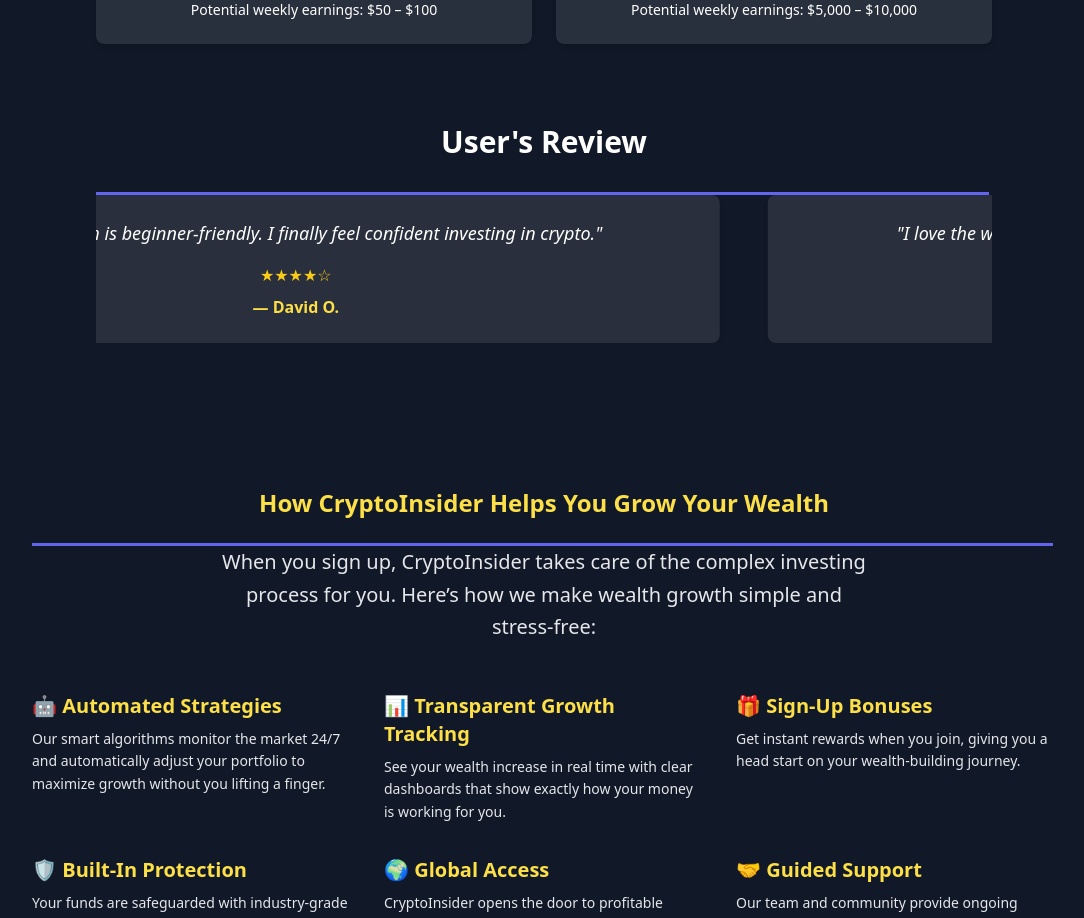
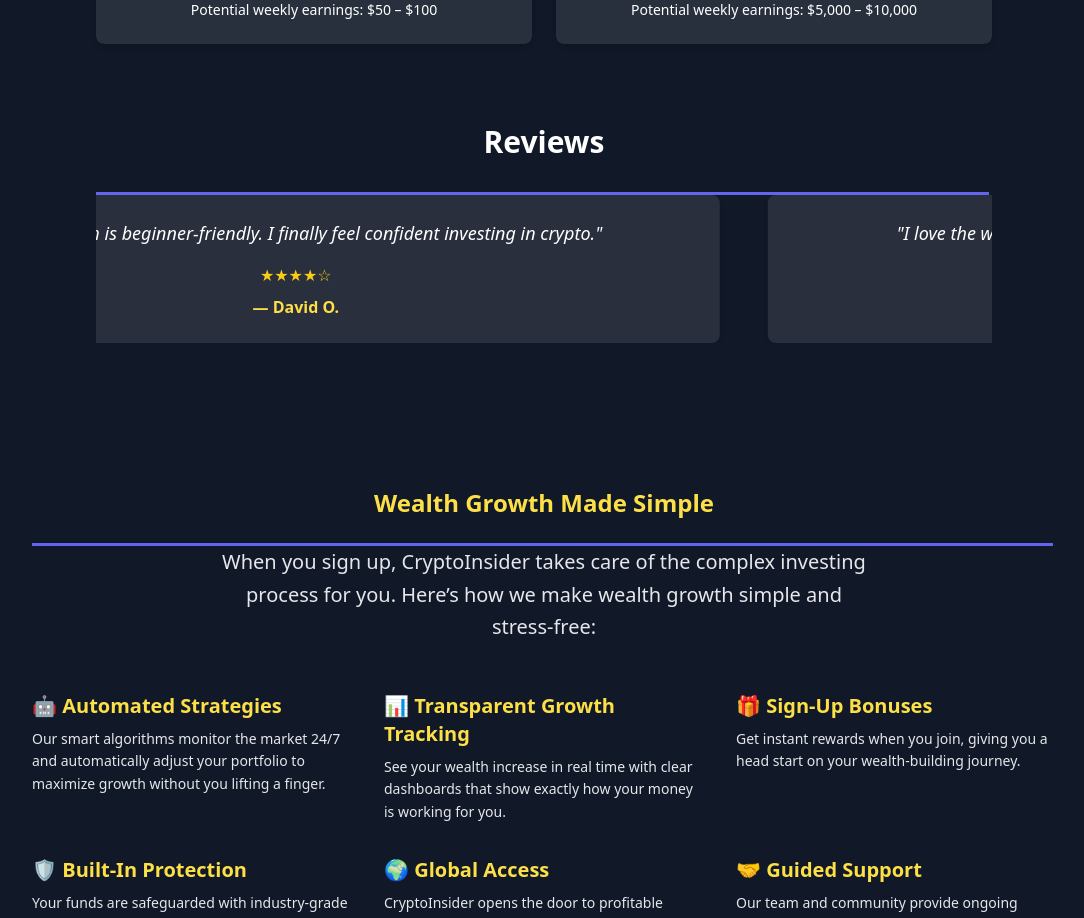
Before and after one commit to O-G-A1/CryptoInsider, a React (Create React App) app in the folder Frontend/: page / in a window 1280 px wide. Shown: the part 880-1798 px from the top of the page, without its empty margins (96-1180 px from the left). Built offline with nearby package versions, Linux system fonts and the light colour scheme.

Commit message:
animateline

```diff
--- a/Frontend/src/App.js
+++ b/Frontend/src/App.js
@@ -131,7 +131,7 @@
                 </div>
                 {/* Testimonials Section */}
                 <div className="mt-20 text-center max-w-4xl mx-auto">
-                  <h2 className="text-3xl font-bold mb-8">User's Review</h2>
+                  <h2 className="text-3xl font-bold mb-8">Reviews</h2>
                   <span className="animate-underline"></span>
 
                   {/* Carousel container */}
@@ -254,7 +254,7 @@
                 <div className="text-gray-200 py-16 px-6 mt-20">
                   <div className="max-w-5xl mx-auto text-center">
                     <h2 className="text-2xl font-bold mb-6 text-yellow-300">
-                      How CryptoInsider Helps You Grow Your Wealth
+                      Wealth Growth Made Simple
                     </h2>
                     <span className="animate-underline"></span>
                     <p className="text-xl leading-relaxed text-gray-200 mb-12 max-w-2xl mx-auto">
```
